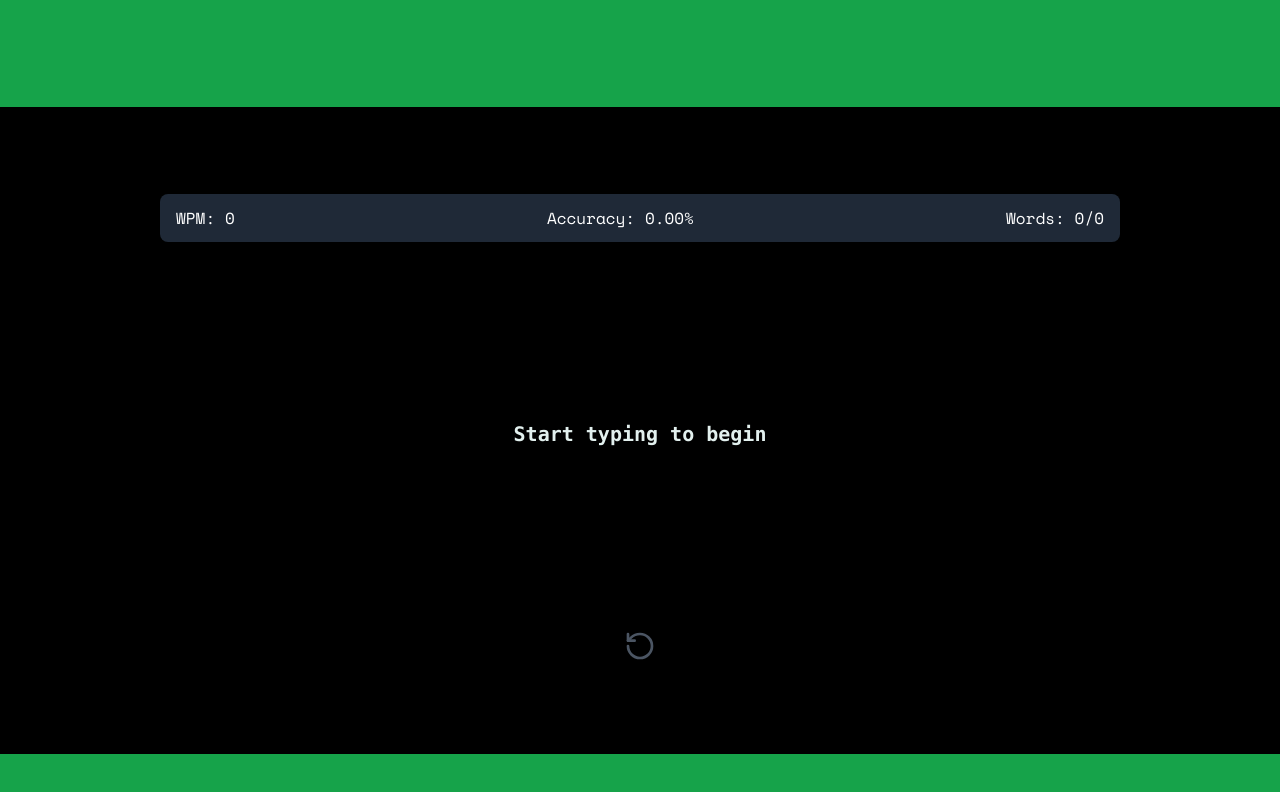
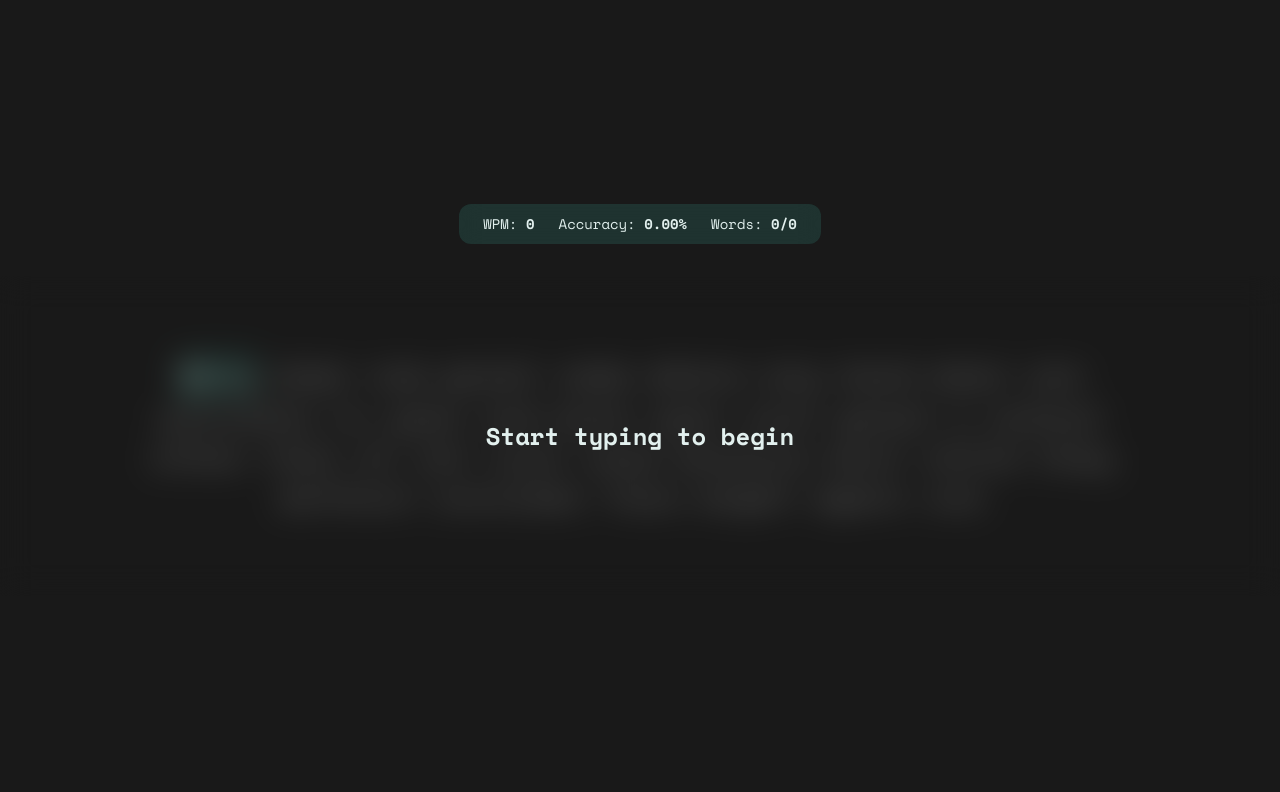
Before and after one commit to ni3rav/typi, a Next.js app: page / in a window 1280 px wide. Shown: the top 792 px of the page. Built offline with nearby package versions, Linux system fonts and the light colour scheme.

Commit message:
fix: cleaning up ui and now done with stats

```diff
--- a/app/layout.tsx
+++ b/app/layout.tsx
@@ -16,7 +16,7 @@ export default function RootLayout({
 }>) {
   return (
     <html lang="en">
-      <body className={`${fonts.className} antialiased`}>{children}</body>
+      <body className={`${fonts.className} antialiased bg-muted`}>{children}</body>
     </html>
   );
 }
--- a/app/page.tsx
+++ b/app/page.tsx
@@ -1,11 +1,9 @@
-import {TypingContainer} from "@/components/Typing/TypingContainer";
+import { TypingContainer } from "@/components/Typing/TypingContainer";
 
 function page() {
   return (
-    <div className="h-screen w-screen flex flex-col justify-center items-center">
-      <div className="w-full h-[14vh] bg-green-600"></div>
+    <div className="h-screen w-screen flex flex-col justify-center items-center bg-">
       <TypingContainer />
-      <div className="w-full h-[6vh] bg-green-600"></div>
     </div>
   );
 }
--- a/components/Typing/TopBar.tsx
+++ b/components/Typing/TopBar.tsx
@@ -5,11 +5,18 @@ export default function TopBar() {
   const { wpm, accuracy, correctWords, totalWords } = useMetrics();
 
   return (
-    <div className="w-9/12 h-12 flex justify-between items-center px-4 bg-gray-800 text-white rounded-lg shadow-md">
-      <div>WPM: {Math.floor(wpm)}</div>
-      <div>Accuracy: {accuracy.toFixed(2)}%</div>
-      <div>
-        Words: {correctWords}/{totalWords}
+    <div className="w-fit h-10 flex items-center gap-6 px-6 py-2 bg-primary/20 backdrop-blur-md rounded-xl text-sm text-foreground">
+      <div className="font-medium">
+        WPM: <span className="font-bold">{Math.floor(wpm)}</span>
+      </div>
+      <div className="font-medium">
+        Accuracy: <span className="font-bold">{accuracy.toFixed(2)}%</span>
+      </div>
+      <div className="font-medium">
+        Words:{" "}
+        <span className="font-bold">
+          {correctWords}/{totalWords}
+        </span>
       </div>
     </div>
   );
--- a/components/Typing/TypingContainer.tsx
+++ b/components/Typing/TypingContainer.tsx
@@ -1,6 +1,4 @@
 "use client";
-import { RotateCcw } from "lucide-react";
-import { Button } from "@/components/ui/button";
 import { TypingText } from "./TypingText";
 import { MetricsProvider } from "@/context/MetricsContext";
 import TopBar from "./TopBar";
@@ -11,13 +9,6 @@ export function TypingContainer() {
       <div className="w-full h-[85vh] flex flex-col justify-center items-center gap-8">
         <TopBar />
         <TypingText />
-        <Button
-          size="lg"
-          variant="ghost"
-          className="hover:bg-transparent text-gray-600 hover:text-gray-300"
-        >
-          <RotateCcw className="scale-[2]" />
-        </Button>
       </div>
     </MetricsProvider>
   );
--- a/components/Typing/TypingText.tsx
+++ b/components/Typing/TypingText.tsx
@@ -153,7 +153,7 @@ export const TypingText: React.FC<Props> = ({
   return (
     <div
       ref={containerRef}
-      className="relative flex items-center justify-center w-full h-[40vh] bg-background"
+      className="relative flex items-center justify-center w-full h-[40vh] bg-transparent"
     >
       <motion.div
         animate={{ filter: started ? "blur(0px)" : "blur(5px)" }}
@@ -207,13 +207,13 @@ export const TypingText: React.FC<Props> = ({
             initial={{ opacity: 1 }}
             animate={{ opacity: 1 }}
             exit={{ opacity: 0 }}
-            className="absolute inset-0 flex items-center justify-center bg-background bg-opacity-80"
+            className="absolute inset-0 flex items-center justify-center backdrop-blur-lg"
           >
             <motion.p
               initial={{ scale: 0.8 }}
               animate={{ scale: 1 }}
               transition={{ duration: 0.3, ease: "easeOut" }}
-              className="text-xl text-accent-foreground font-semibold font-mono"
+              className="text-2xl text-accent-foreground font-semibold"
             >
               Start typing to begin
             </motion.p>
```
Also changed, not shown: components/Landing/Navbar.tsx (added).
